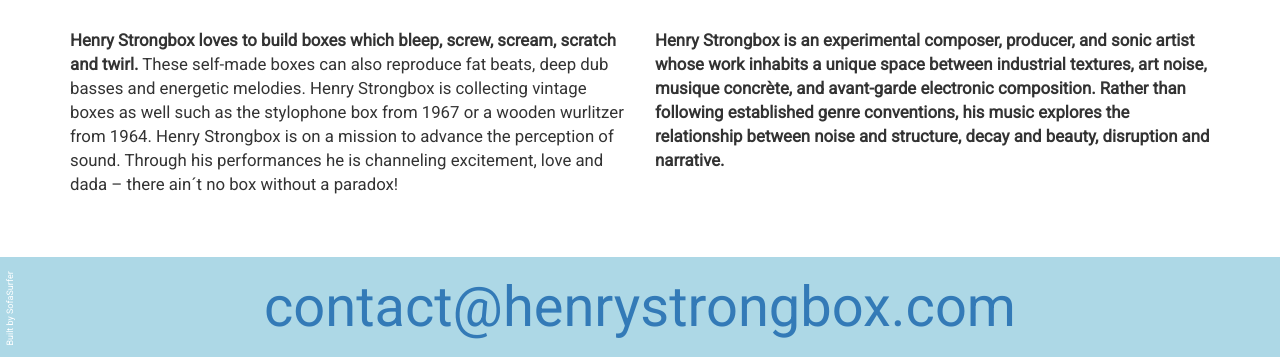
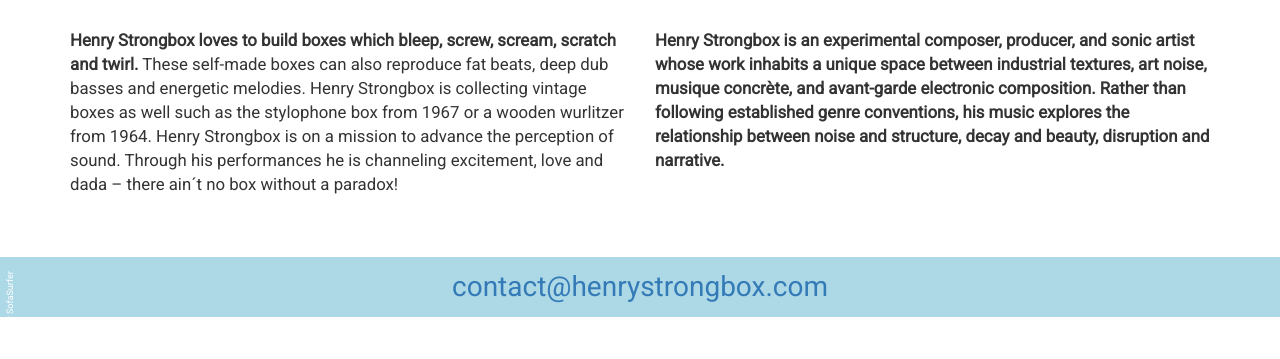
Before and after one commit to sofasurfer/henrystrongbox, a PHP site: page /about.html in a window 1280 px wide. Shown: the part 871-1230 px from the top of the page. Run offline with PHP 8.4, Linux system fonts and the light colour scheme; some libraries are stand-ins or nearby versions.

Commit message:
Reduce footer font size from 4em to 2em

```diff
--- a/assets/css/main.css
+++ b/assets/css/main.css
@@ -77,7 +77,7 @@ body{
 footer{
   position: relative;
   color:gray;
-  font-size: 4em;
+  font-size: 2em;
   text-align: center;
   background-color: #eee;
   width:100%;
```
